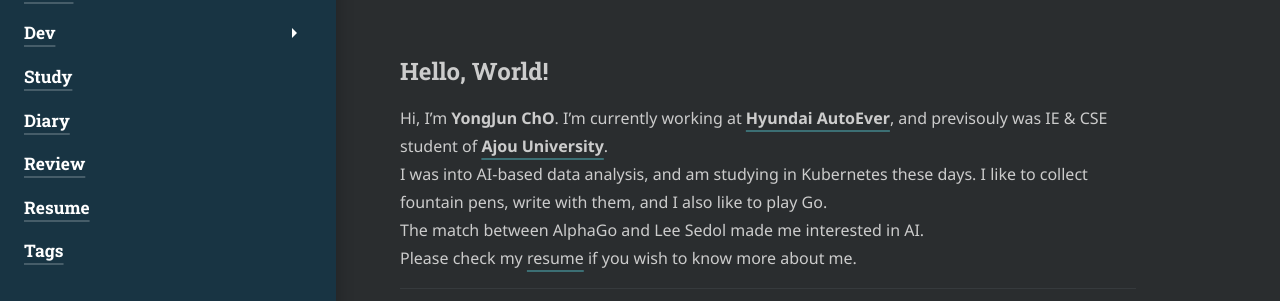
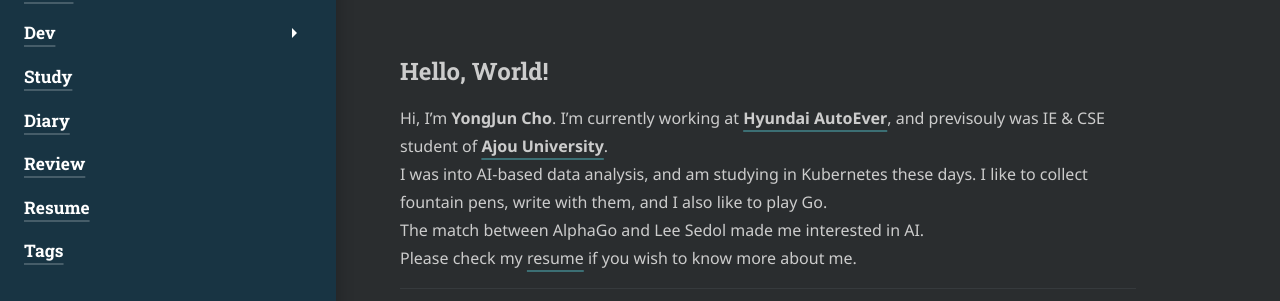
Before and after one commit to yongjunism/yongjunism.github.io, a Jekyll site: the page built from about.md, in a window 1280 px wide and 1190 px high. Shown: the part 196-497 px from the top of the window. Built offline with Jekyll 4.4.1, drawn with Linux system fonts in a browser that asks for light colours; cached includes are drawn as plain includes; nearby versions of some CDN libraries; some web fonts are replaced; library files that are not in the unit come from our copies.

Commit message:
Fix typo

```diff
--- a/about.md
+++ b/about.md
@@ -9,7 +9,7 @@ order: 1
 
 ## Hello, World!
 
-Hi, I'm **YongJun ChO**.
+Hi, I'm **YongJun Cho**.
 <!-- ,*a.k.a.* **Lazy Ren**.<br> -->
 I'm currently working at **[Hyundai AutoEver]**, and previsouly was IE & CSE student of **[Ajou University]**.<br>
 I was into AI-based data analysis, and am studying in Kubernetes these days.
```
